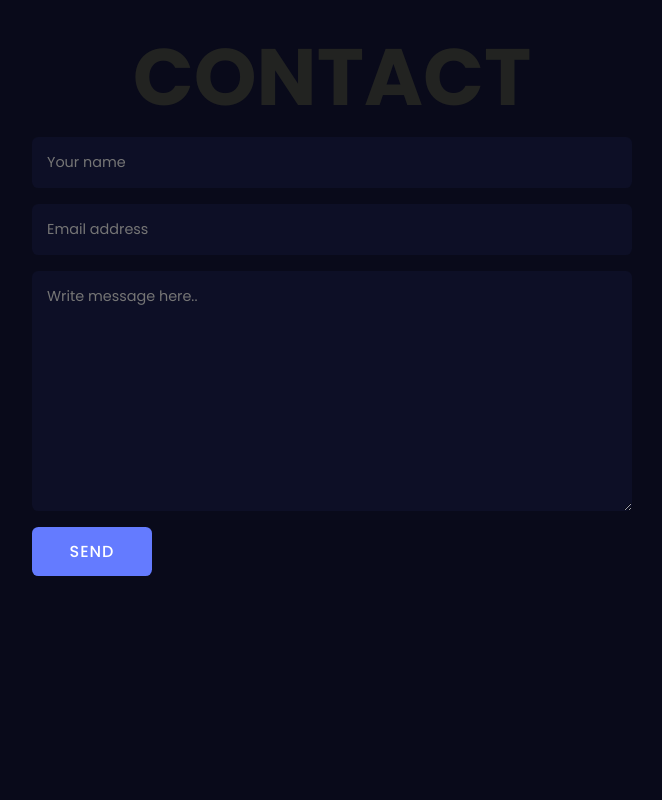
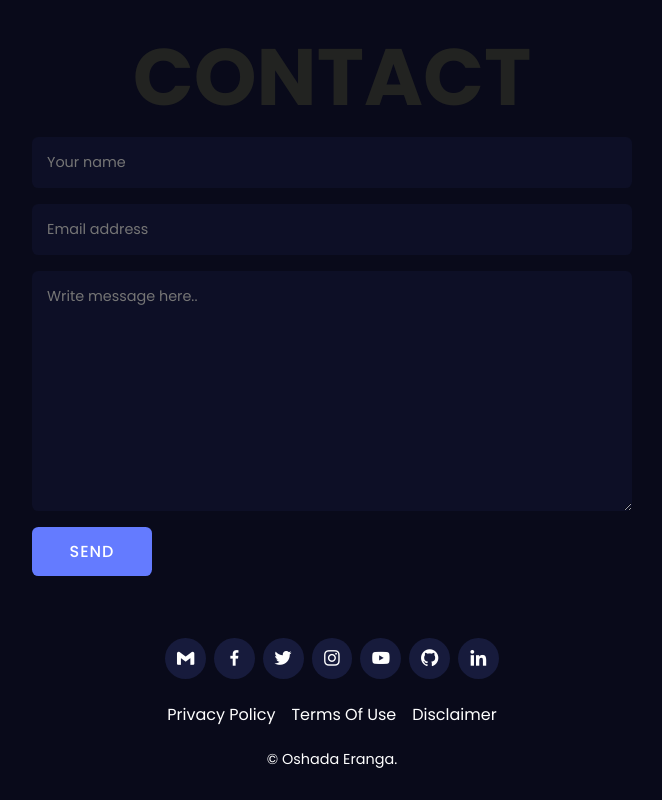
Before and after one commit to oshadaera68/Creative_Web_Portfolio_Design, a plain HTML site: page index.html in a window 1280 px wide. Shown: the part 3466-4266 px from the top of the page, without its empty margins (308-970 px from the left). Before the commit the page ends 4074 px from the top, so only its background shows below. Drawn offline with nearby package versions, Linux system fonts and the light colour scheme.

Commit message:
footer finished and updated nav bar

```diff
--- a/index.html
+++ b/index.html
@@ -268,6 +268,27 @@
         </form>
     </section>
 
+    <!-- footer -->
+    <section class="footer container" id="footer">
+        <!-- Social -->
+        <div class="social">
+            <a href="mailto:oshadaeranga919@gmail.com"><i class='bx bxl-gmail'></i></a>
+            <a href="#"><i class='bx bxl-facebook'></i></a>
+            <a href="#"><i class='bx bxl-twitter'></i></a>
+            <a href="#"><i class='bx bxl-instagram'></i></a>
+            <a href="#"><i class='bx bxl-youtube'></i></a>
+            <a href="#"><i class='bx bxl-github'></i></a>
+            <a href="#"><i class='bx bxl-linkedin'></i></a>
+        </div>
+
+        <div class="footer-links">
+            <a href="#">Privacy Policy</a>
+            <a href="#">Terms Of Use</a>
+            <a href="#">Disclaimer</a>
+        </div>
+        <p>&#169; Oshada Eranga.</p>
+    </section>
+
     <!-- link to email js -->
     <script type="text/javascript" src="https://cdn.jsdelivr.net/npm/@emailjs/browser@3/dist/email.min.js">
     </script>
--- a/script.js
+++ b/script.js
@@ -60,3 +60,10 @@ function success(){
         icon: "Success",
       })
 }
+
+// header background change on scrolling
+let header = document.querySelector('header')
+
+window.addEventListener('scroll', ()=>{
+    header.classList.toggle("header-active", window.scrollY > 0)
+})
--- a/style.css
+++ b/style.css
@@ -20,12 +20,13 @@
     --bg-color: #fff;
 }
 
-/* body, navigation bar */
+/* body */
 body {
     color: var(--bg-color);
     background-color: var(--body-color);
 }
 
+/* image */
 img {
     width: 100%;
 }
@@ -48,12 +49,18 @@ li {
     width: 100%;
 }
 
+/* Header */
 header {
     position: fixed;
     top: 0;
     left: 0;
     width: 100%;
     z-index: 100;
+}
+
+.header-active {
+    background: var(--box-color);
+    transition: 0.4s;
 }
 
 .nav {
@@ -517,3 +524,33 @@ header {
     background: #546eff;
     transition: 0.3s all linear;
 }
+
+/* Footer */
+.footer {
+    display: flex;
+    align-items: center;
+    flex-direction: column;
+    row-gap: 1.4rem;
+    padding: 30px 0;
+}
+
+.footer p{
+    font-size: 0.9rem;
+}
+
+.footer-links{
+    display: flex;
+    align-items: center;
+    column-gap: 1rem;
+}
+
+.footer-links a {
+    font-size: 1rem;
+    font-weight: 400;
+    color: var(--bg-color);
+}
+
+.footer-links a:hover {
+    color: var(--main-color);
+    transition: 0.3s all linear;
+}
```
